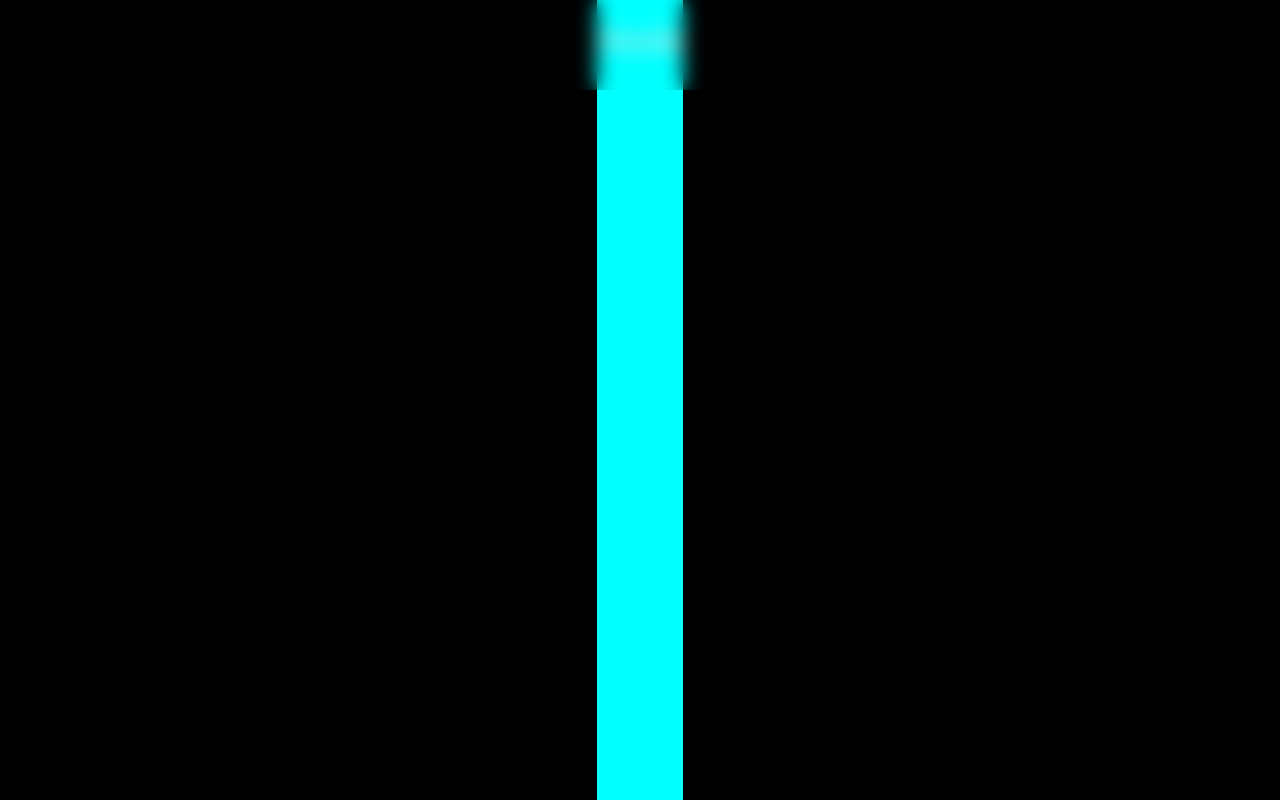
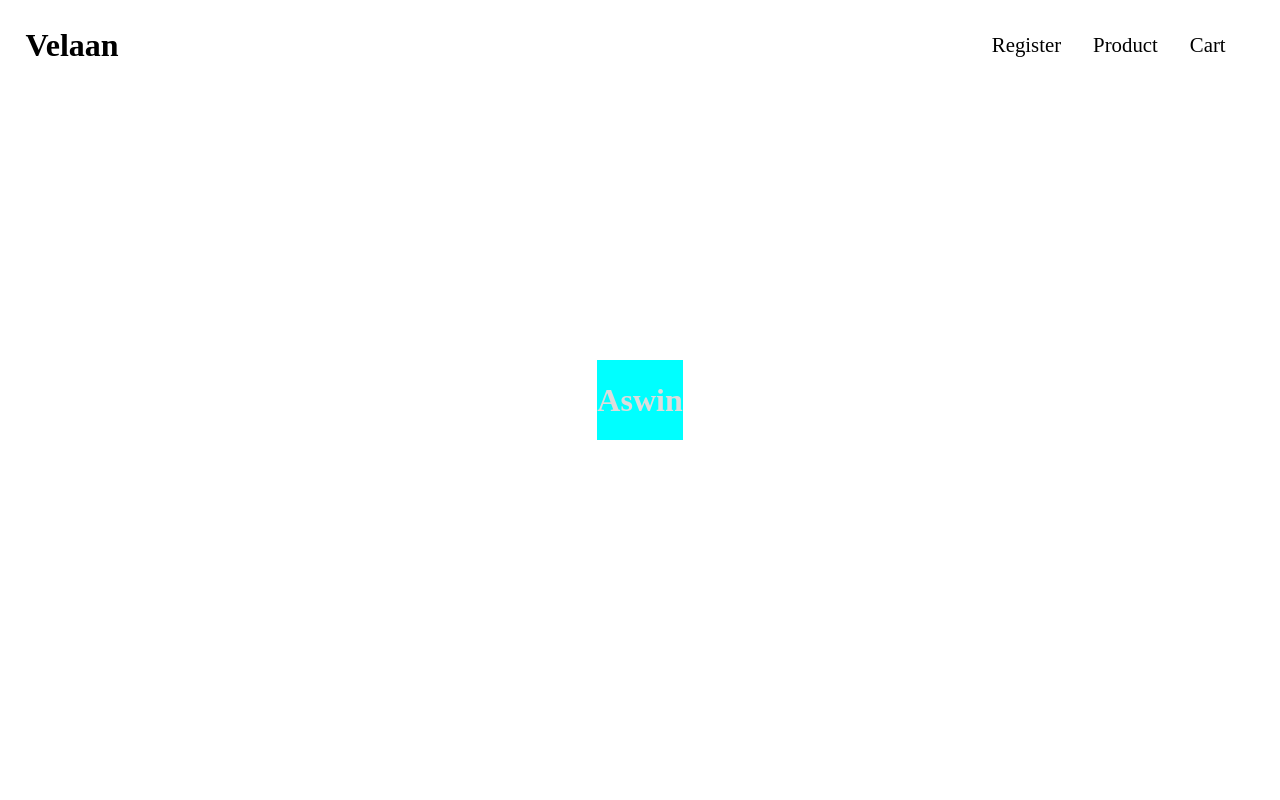
Before and after one commit to AswinKaruppiah/groupproject, a React (Create React App) app: page /product in a window 1280 px wide. Built offline with nearby package versions, Linux system fonts and the light colour scheme.

Commit message:
- css changed

```diff
--- a/src/UI/Display/Products/Product.css
+++ b/src/UI/Display/Products/Product.css
@@ -1,10 +1,9 @@
 .product {
   height: 100vh;
   width: 100vw;
-  display: flex;
-  justify-content: baseline;
+  display: grid;
   place-content: center;
-  background-color: black;
+
   color: gainsboro;
 }
 
```
